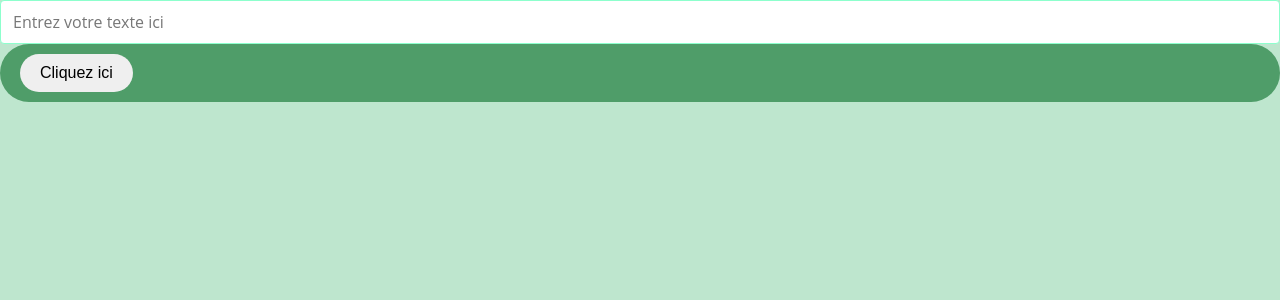
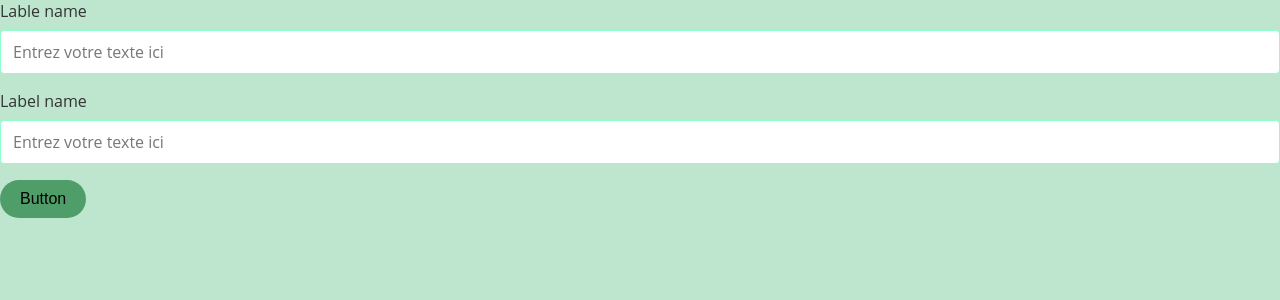
Before and after one commit to WBoogey/DesignSystem, a Vue app: page / in a window 1280 px wide. Shown: the top 300 px of the page. Built offline with nearby package versions, Linux system fonts and the light colour scheme; a web font is replaced by a local one.

Commit message:
[MODD]Modification du style.css et changements des nom de token

```diff
--- a/src/App.vue
+++ b/src/App.vue
@@ -1,14 +1,11 @@
 <template>
   <div>
-    <Input type="text"  placeholder="Entrez votre texte ici" :disabled="false" />
-    <Button  class="button  button-primary"  :disabled="false" >Cliquez ici</Button>
+    <Form></Form>
   </div>
 </template>
 
 <script setup>
-import Button from './components/Button.vue';
-
-import Input from './components/Input.vue'
+import Form from './components/Form.vue';
 </script>
 
 <style scoped>
--- a/src/components/Button.vue
+++ b/src/components/Button.vue
@@ -26,42 +26,39 @@ const props = defineProps({
 }
 
 .button-primary {
-  background-color: var(--color-buttons-activeP);
+  background-color: var(--color-buttons-Primary);
 }
 
 .button-primary:hover {
-  background-color: var(--color-buttons-hoverP);
   box-shadow: 0 4px 6px rgba(0, 0, 0, 0.2), 0 1px 3px rgba(0, 0, 0, 0.1);
 }
 
 .button-primary:focus {
-  border: 2px solid var(--color-button-borderP);
+  border: 2px solid var(--color-button-borderFocusP);
 }
 
 .button-secondary {
-  background-color: var(--color-buttons-activeS);
+  background-color: var(--color-buttons-Secondary);
 }
 
 .button-secondary:hover {
-  background-color: var(--color-buttons-hoverS);
   box-shadow: 0 4px 6px rgba(0, 0, 0, 0.2), 0 1px 3px rgba(0, 0, 0, 0.1);
 }
 
 .button-secondary:focus {
-  border: 2px solid var(--color-button-borderS);
+  border: 2px solid var(--color-button-borderFocuS);
 }
 
 .button-tertiary{
-  background-color: var(--color-danger-active);
+  background-color: var( --color-danger);
 }
 
 .button-tertiary:hover {
-  background-color: var(--color-danger-hover);
   box-shadow: 0 4px 6px rgba(0, 0, 0, 0.2), 0 1px 3px rgba(0, 0, 0, 0.1);
 }
 
 .button-tertiary:focus {
-  border: 2px solid var(--color-danger-border);
+  border: 2px solid var(--color-danger-borderFocus);
 }
 
 .button:disabled {
--- a/src/style.css
+++ b/src/style.css
@@ -36,13 +36,12 @@
   --color-buttons-focus: #68D89B;
   --color-disabled: #0C0C0D;
   /* primary */
-  --color-button-borderP:#154A1A;
-  --color-buttons-activeP: #4F9D69;
-  --color-buttons-hoverP: #4F9D69;
+  --color-button-borderFocusP:#154A1A;
+  --color-buttons-Primary: #4F9D69;
   /* secondary */
-  --color-buttons-activeS: #8BDD92;
-  --color-button-borderS:#C7D997;
-  --color-buttons-hoverS: #B4C486;
+  --color-buttons-Secondary: #F1F3EB;
+  --color-button-borderFocuS:#93B896;
+  /* Disabled */
   --color-disabled:#ccc6c6;
 
 
@@ -52,10 +51,8 @@
   --color-text-tertiary: #777777;
 
   /* couleurs d'erreur || tertiary */
-  --color-danger-focus: #FF0000;
-  --color-danger-hover: #FA0B0B;
-  --color-danger-active: #850505;
-  --color-danger-border: #850505;
+  --color-danger: #FF0000;
+  --color-danger-borderFocus: #850505;
 
 
   /* Tailles de police */
```
Also changed, not shown: 2 other files (tests, documents, lock files or other folders).
